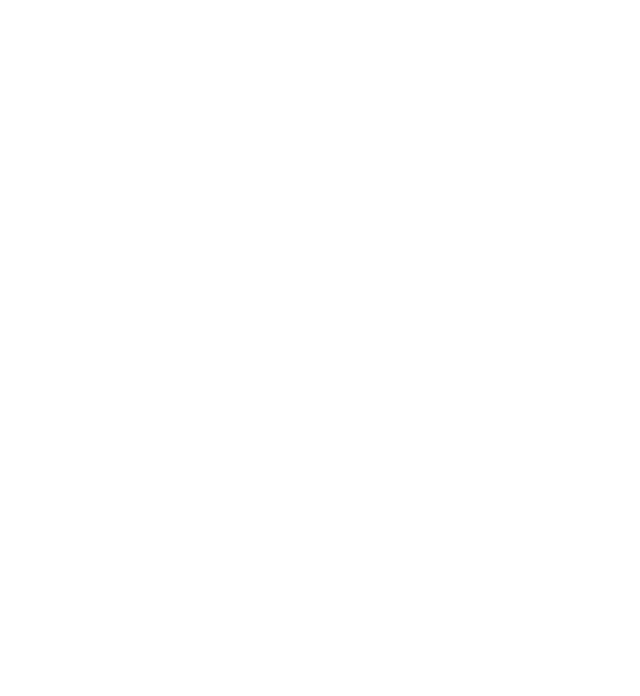
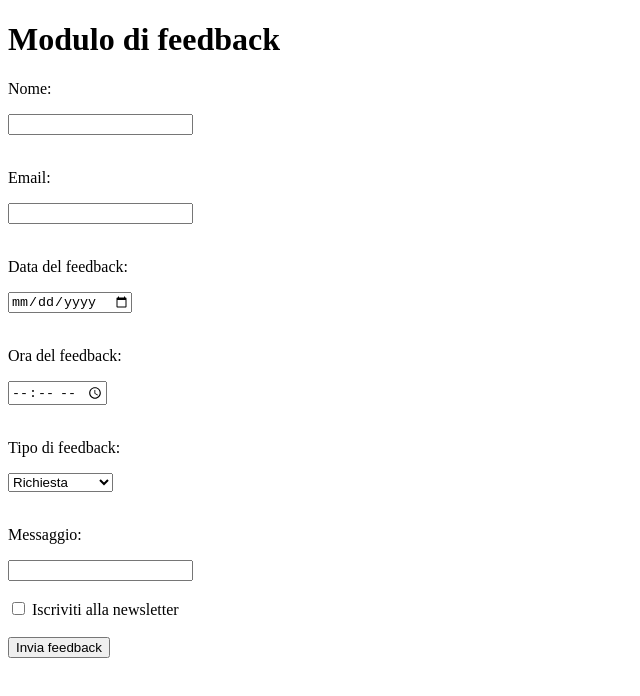
Before and after one commit to Bianolini-Daniele/scuola, a plain HTML site: page TPSIT/JavaScript/form_feedback/index.html in a window 1280 px wide. Shown: the whole page, without its empty margins (0-640 px from the left). Drawn offline with Linux system fonts and the light colour scheme.

Commit message:
modified:   TPSIT/JavaScript/form_feedback/index.html new file:   TPSIT/JavaScript/form_feedback/istruzioni.txt modified:   TPSIT/JavaScript/form_feedback/script.js

```diff
--- a/TPSIT/JavaScript/form_feedback/index.html
+++ b/TPSIT/JavaScript/form_feedback/index.html
@@ -1,11 +1,58 @@
 <!DOCTYPE html>
 <html lang="en">
+
 <head>
     <meta charset="UTF-8">
     <meta name="viewport" content="width=device-width, initial-scale=1.0">
+    <script src="script.js" defer></script>
     <title>Document</title>
 </head>
+
 <body>
+    <h1>Modulo di feedback</h1>
+    <form id="formUtente">
+        <p>Nome:</p>
+        <label for="nome"></label>
+        <input type="text" id="nome" name="nome">
+        <br><br>
 
+        <p>Email:</p>
+        <label for="email"></label>
+        <input type="text" id="email" name="email">
+        <br><br>
+
+        <p>Data del feedback:</p>
+        <label for="data"></label>
+        <input type="date" id="data" name="data">
+        <br><br>
+
+        <p>Ora del feedback:</p>
+        <time for = "ora"></time>
+        <input type="time" id="ora" name="ora">
+        <br><br>
+
+        <p>Tipo di feedback:</p>
+        <select for = "tipo">
+            <option>Richiesta</option>
+            <option>Suggerimento</option>
+            <option>Correzione</option>
+            <option>Lode</option>
+        </select>
+        <br><br>
+
+        <p>Messaggio: </p>
+        <label for="messaggio" style="font-size: medium;"></label>
+        <input type="text" id="messaggio" name="messaggio">
+        <br><br>
+
+        <input type = "checkbox" id = "checkbox" name = "checkbox">
+        <label>Iscriviti alla newsletter</label>
+        <br><br>
+
+        <button type="btn">Invia feedback</button>
+    </form>
+
+    <p id="messaggio"></p>
 </body>
+
 </html>
--- a/TPSIT/JavaScript/form_feedback/script.js
+++ b/TPSIT/JavaScript/form_feedback/script.js
@@ -0,0 +1,22 @@
+const formUtente = document.getElementById("formUtente")
+const messaggio = document.getElementById("messaggio")
+
+formUtente.addEventListener("submit", gestisciSubmit)
+
+function gestisciSubmit(event){
+    event.preventDefault();
+
+    const nome = document.getElementById("nome").value.trim() //trim toglie gli spazi
+    const cognome = document.getElementById("cognome").value.trim()
+    const data = document.getElementById("data").value.trim()
+
+    if(!nome || !cognome || !data){
+        alert("Compila tutti i campi")
+    }
+
+    //` si scrive ALT + 96 (tastierino con blocnum spento)
+
+    if(nome && cognome && data){
+        messaggio.textContent = `Hai inserito ${nome} ${cognome} ${data}`//permette di leggere on modificare il testo del messaggio
+    }
+}
```
Also changed, not shown: TPSIT/JavaScript/form_feedback/istruzioni.txt (added).
